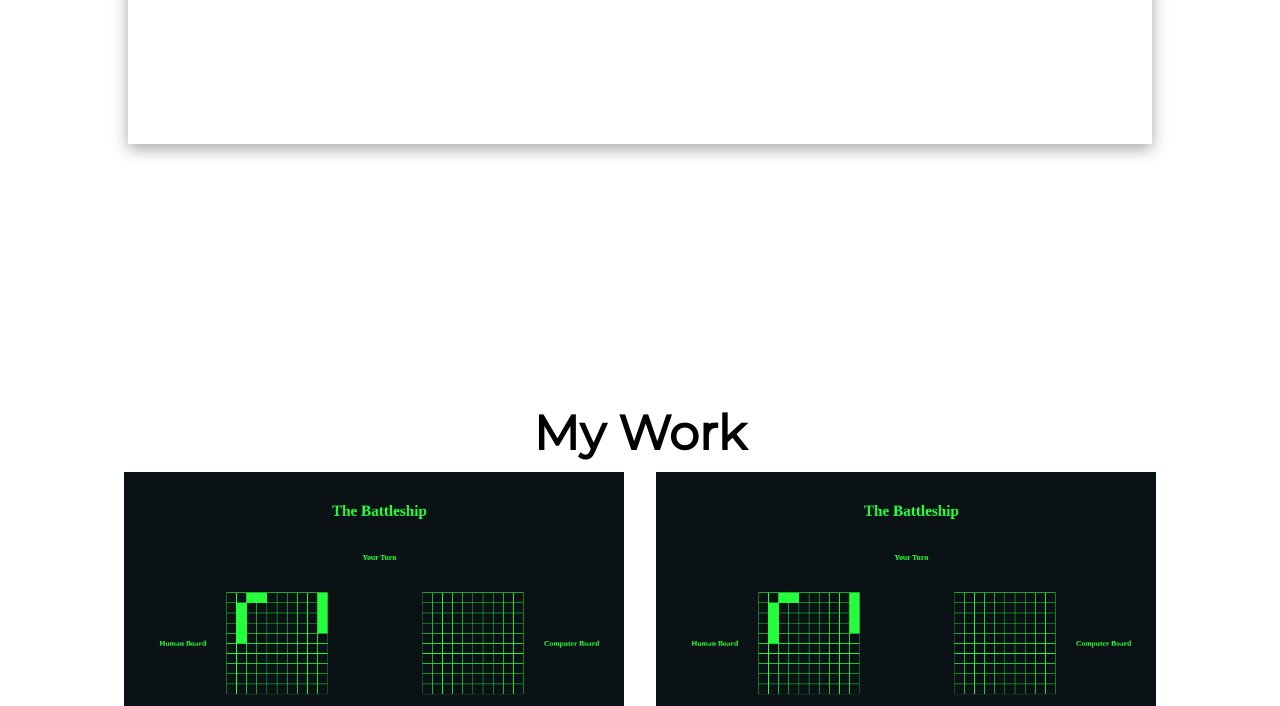
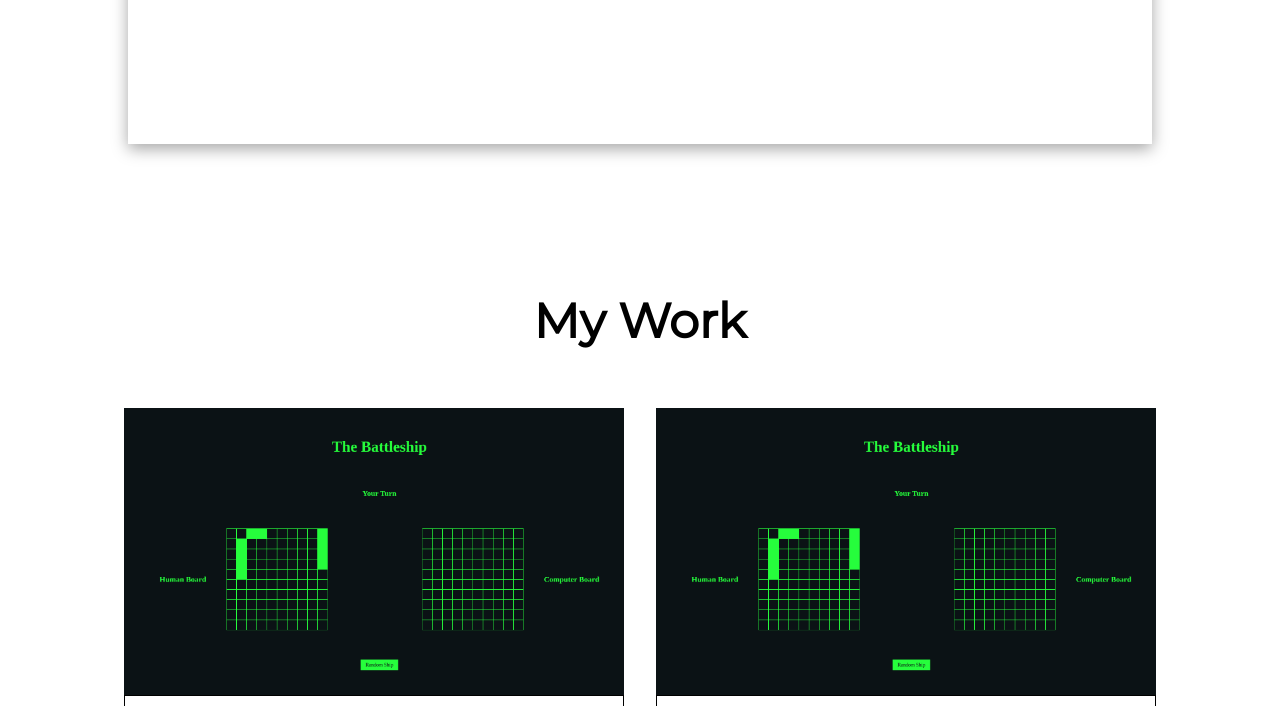
Before and after one commit to danilocasim/portfolio, a website built with webpack: page src/template/index.html in a window 1280 px wide. Shown: the part 1144-1850 px from the top of the page. Built offline with nearby package versions, Linux system fonts and the light colour scheme; files whose address does not match are found by name.

Commit message:
style: change gap of main to 3 rem

```diff
--- a/src/css/style.css
+++ b/src/css/style.css
@@ -26,7 +26,7 @@ main {
   justify-content: center;
   align-items: center;
   flex-direction: column;
-  gap: 10rem;
+  gap: 3rem;
 }
 
 .bg {
@@ -91,6 +91,7 @@ main {
 }
 
 .projects-wrapper h3 {
+  margin-bottom: 3rem;
   font-size: 3rem;
   text-align: center;
 }
```
